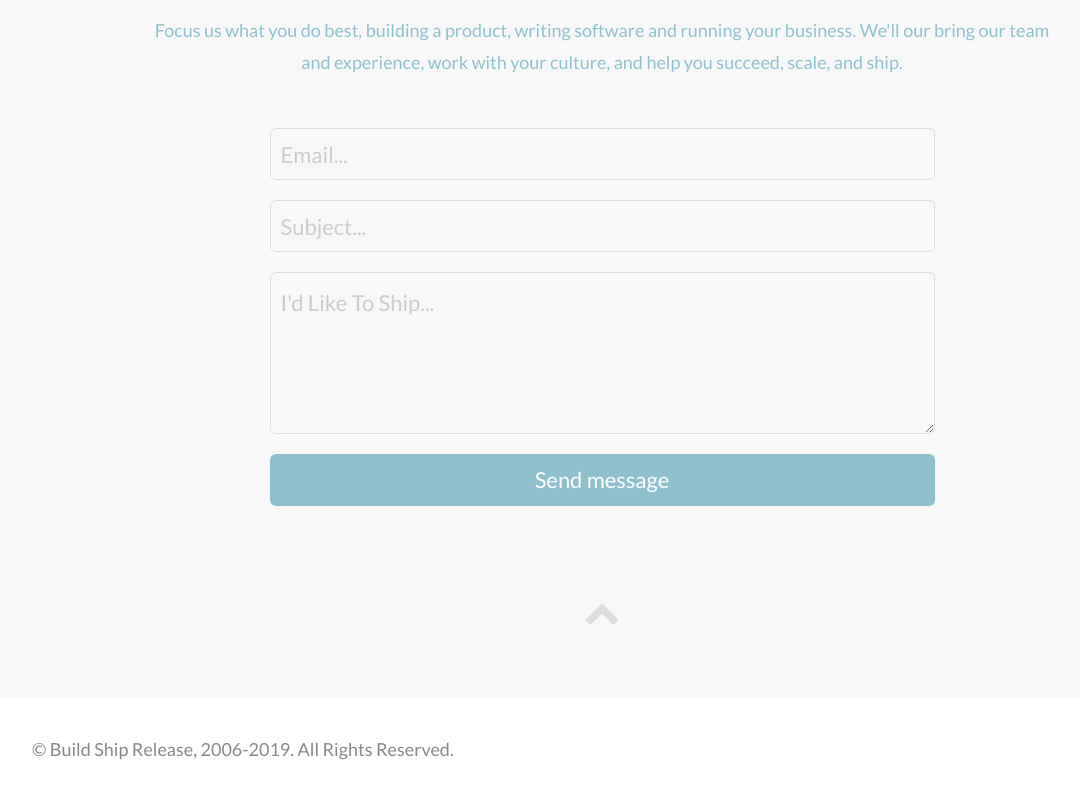
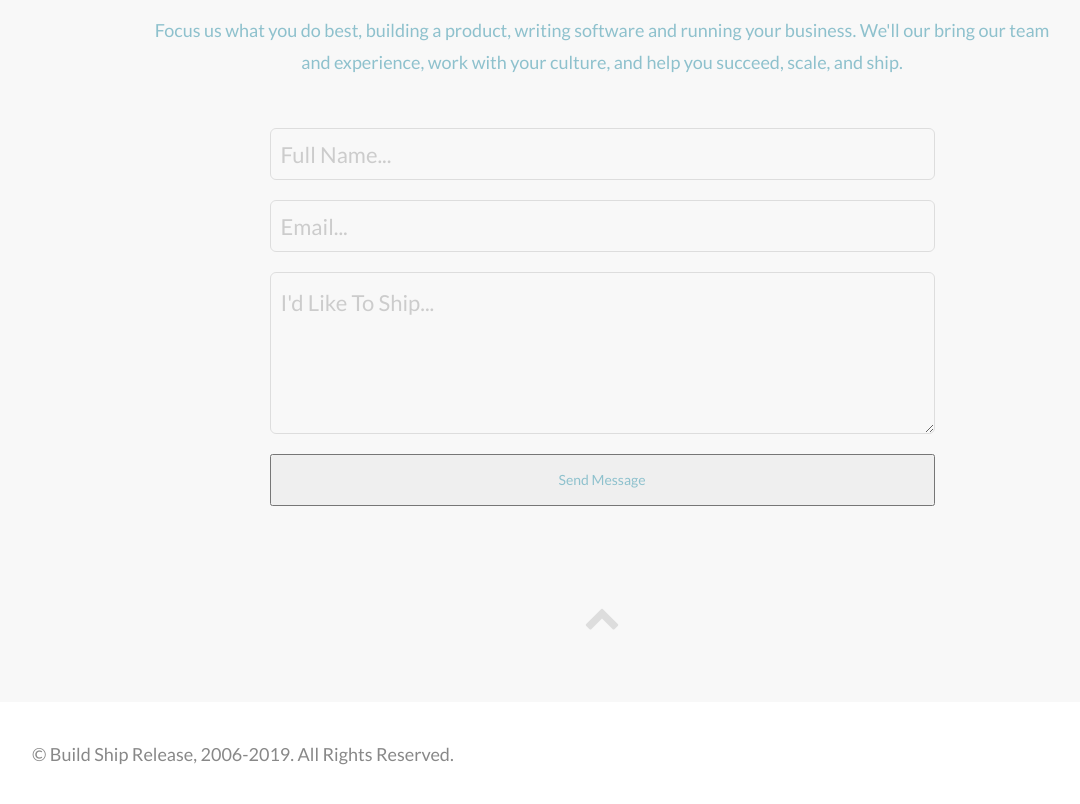
Before and after one commit to buildshiprelease/buildshiprelease.github.io, a plain HTML site: page index.html in a window 1280 px wide. Shown: the part 4800-5604 px from the top of the page, without its empty margins (38-1118 px from the left). Drawn offline with Linux system fonts and the light colour scheme.

Commit message:
contact form

```diff
--- a/index.html
+++ b/index.html
@@ -430,20 +430,22 @@
 	            </div>
 	            <div class="row">
 	            	<div class="col-sm-12 contact-form wow fadeInLeft">
-	                    <form role="form" action="assets/contact.php" method="post">
+	                    <form role="form" id="fs-frm" name="simple-contact-form" action="https://formspree.io/c@bsr.ai" method="post">
 	                    	<div class="form-group">
-	                    		<label class="sr-only" for="contact-email">Email</label>
-	                        	<input type="text" name="email" placeholder="Email..." class="contact-email" id="contact-email">
+	                    		<label class="sr-only" for="full-name">Name</label>
+	                        	<input type="text" name="full-name" placeholder="Full Name..." class="contact-email" id="full-name">
 	                        </div>
 	                        <div class="form-group">
-	                        	<label class="sr-only" for="contact-subject">Subject</label>
-	                        	<input type="text" name="subject" placeholder="Subject..." class="contact-subject" id="contact-subject">
+	                    		<label class="sr-only" for="email-address">Email</label>
+	                        	<input type="text" name="_replyto" placeholder="Email..." class="contact-email" id="email-address">
 	                        </div>
 	                        <div class="form-group">
-	                        	<label class="sr-only" for="contact-message">Message</label>
-	                        	<textarea name="message" placeholder="I'd Like To Ship..." class="contact-message" id="contact-message"></textarea>
+	                        	<label class="sr-only" for="message">Message</label>
+	                        	<textarea name="message" placeholder="I'd Like To Ship..." class="contact-message" id="message" rows="5"></textarea>
+                                <input type="hidden" name="_subject" id="email-subject" value="Contact Form Submission">
+
 	                        </div>
-	                        <button type="submit" class="btn">Send message</button>
+	                        <input type="submit" value="Send Message" />
 	                    </form>
 	            	</div>
 	            </div>
```
